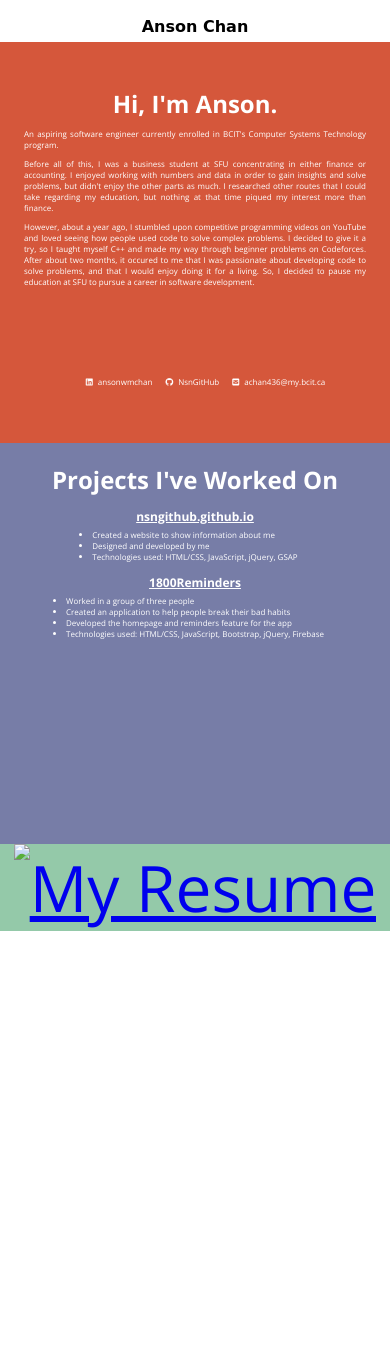
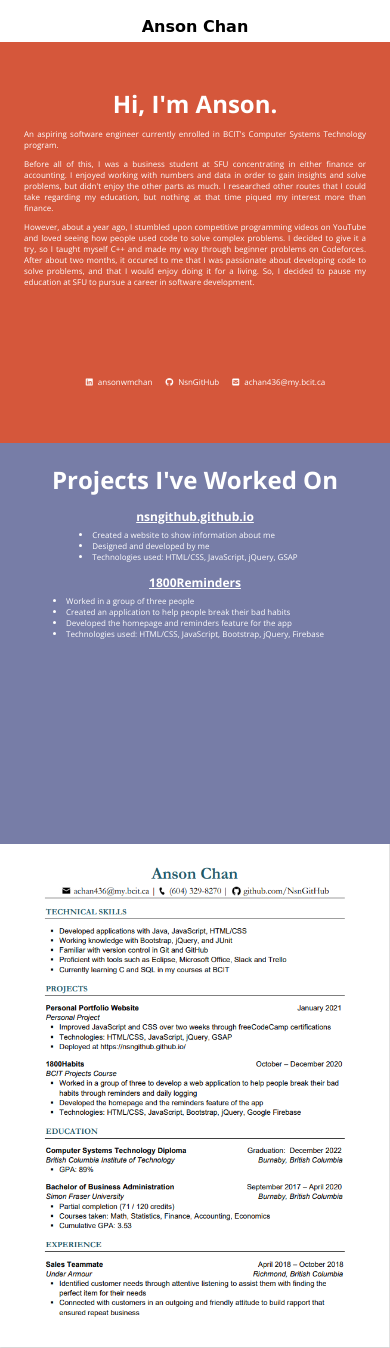
Before and after one commit to NsnGitHub/NsnGitHub.github.io, a plain HTML site: page index.html in a window 390 px wide. Before the commit the page ends 931 px from the top, so only its background shows below. Drawn offline with nearby package versions, Linux system fonts and the light colour scheme; a web font is replaced by a local one.

Commit message:
Forgot updated resume in mobile

```diff
--- a/index.html
+++ b/index.html
@@ -89,7 +89,7 @@
       </div>
 
       <div class="resumeInfoMobile">
-        <a href="https://nsngithub.github.io/AnsonChanResume.pdf" target="_blank"><img src="resume.png" alt="My Resume" ></a>
+        <a href="https://nsngithub.github.io/AnsonChanResume.pdf" target="_blank"><img src="AnsonChanResume.png" alt="My Resume" ></a>
       </div>
 
   </div>
```
